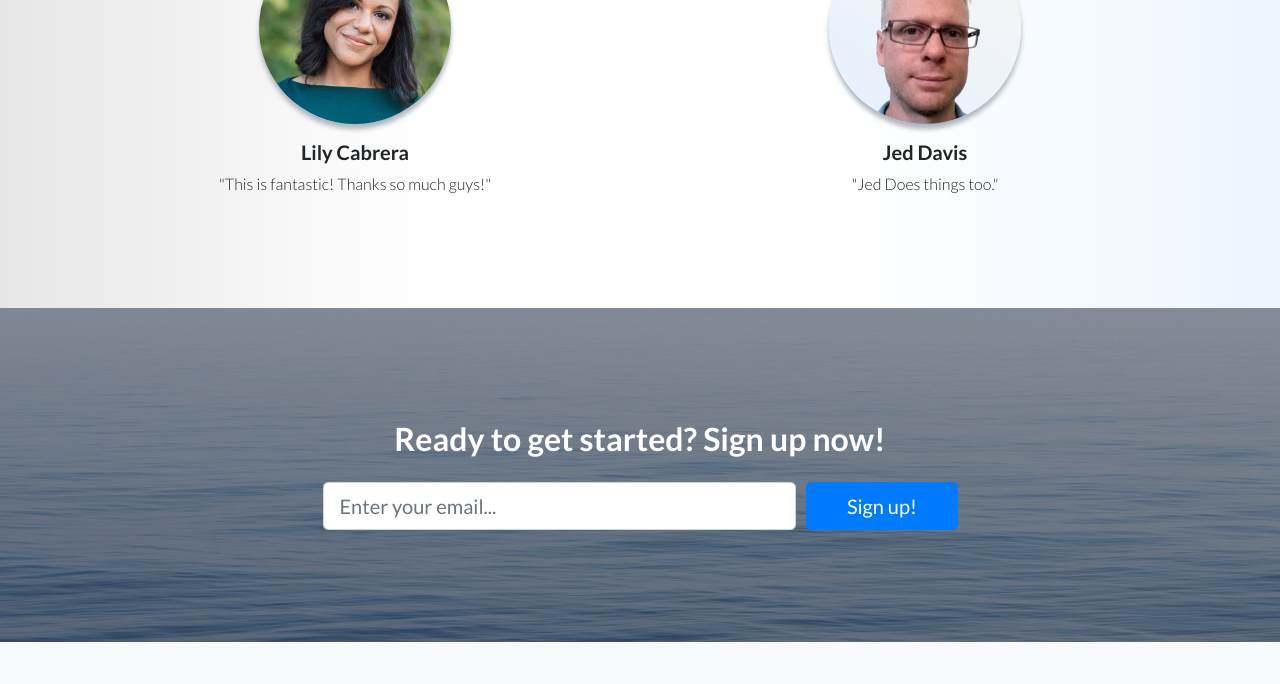
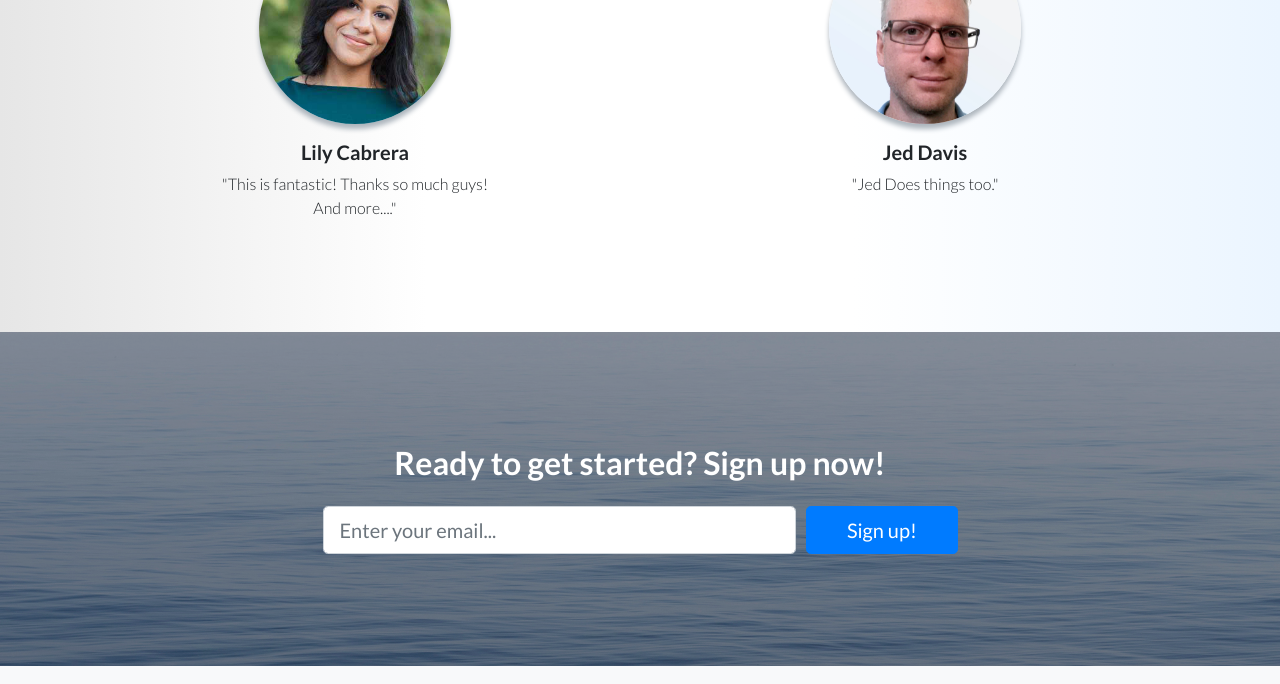
Before and after one commit to djredhand/djredhand.github.io, a website: page index.html in a window 1280 px wide. Shown: the part 2244-2928 px from the top of the page. Drawn offline with Linux system fonts and the light colour scheme.

Commit message:
Update index.html

```diff
--- a/index.html
+++ b/index.html
@@ -159,7 +159,7 @@
           <div class="testimonial-item mx-auto mb-5 mb-lg-0">
             <img class="img-fluid rounded-circle mb-3" src="img/lc_headshot_web.jpg" alt="">
             <h5>Lily Cabrera</h5>
-            <p class="font-weight-light mb-0">"This is fantastic! Thanks so much guys!"</p>
+            <p class="font-weight-light mb-0">"This is fantastic! Thanks so much guys! And more...."</p>
           </div>
         </div>
         <div class="col-lg-6">
```
